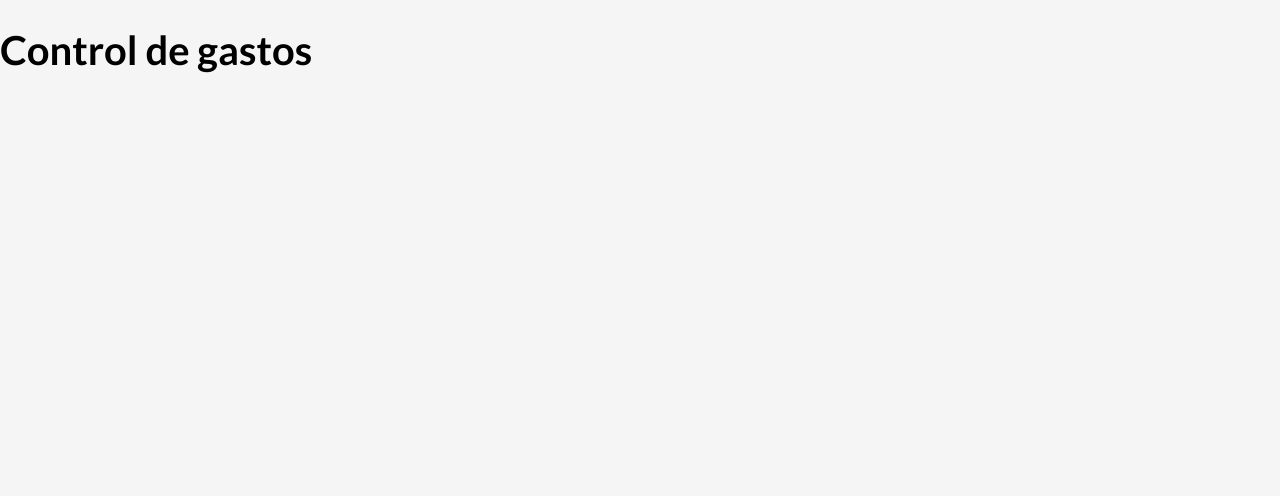
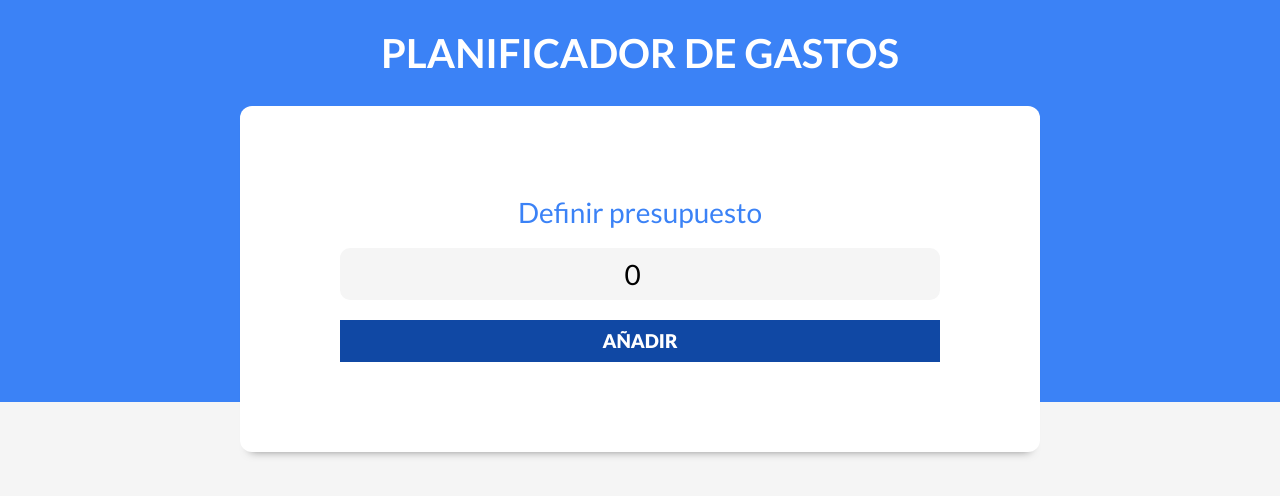
Before and after one commit to alberto120495/control-gastos-react-vite, a React (Vite) app: page / in a window 1280 px wide. Shown: the top 496 px of the page. Built offline with nearby package versions, Linux system fonts and the light colour scheme.

Commit message:
componente nuevo presupuesto completo

```diff
--- a/src/App.jsx
+++ b/src/App.jsx
@@ -1,11 +1,18 @@
 import { useState } from "react";
+import Header from "./components/Header";
 
 function App() {
-  const [count, setCount] = useState(0);
+  const [presupuesto, setPresupuesto] = useState(0);
+  const [isValidPresupuesto, setIsValidPresupuesto] = useState(false);
 
   return (
     <>
-      <h1>Control de gastos</h1>
+      <Header
+        presupuesto={presupuesto}
+        setPresupuesto={setPresupuesto}
+        isValidPresupuesto={isValidPresupuesto}
+        setIsValidPresupuesto={setIsValidPresupuesto}
+      />
     </>
   );
 }
--- /dev/null
+++ b/src/components/Header.jsx
@@ -0,0 +1,27 @@
+import React from "react";
+import NuevoPresupuesto from "./NuevoPresupuesto";
+
+function Header({
+  presupuesto,
+  setPresupuesto,
+  setIsValidPresupuesto,
+  isValidPresupuesto,
+}) {
+  return (
+    <header>
+      <h1>Planificador de Gastos</h1>
+
+      {isValidPresupuesto ? (
+        <p>Control</p>
+      ) : (
+        <NuevoPresupuesto
+          presupuesto={presupuesto}
+          setPresupuesto={setPresupuesto}
+          setIsValidPresupuesto={setIsValidPresupuesto}
+        />
+      )}
+    </header>
+  );
+}
+
+export default Header;
--- /dev/null
+++ b/src/components/Mensaje.jsx
@@ -0,0 +1,5 @@
+function Mensaje({ children, tipo }) {
+  return <div className={`alerta ${tipo}`}>{children}</div>;
+}
+
+export default Mensaje;
--- /dev/null
+++ b/src/components/NuevoPresupuesto.jsx
@@ -0,0 +1,48 @@
+import { useState } from "react";
+import Mensaje from "./Mensaje";
+
+function NuevoPresupuesto({
+  presupuesto,
+  setPresupuesto,
+  setIsValidPresupuesto,
+}) {
+  const [mensaje, setMensaje] = useState("");
+
+  const handlePresupuesto = (e) => {
+    e.preventDefault();
+
+    //?Validar Form
+    if (!presupuesto || presupuesto < 0) {
+      setMensaje("No es un presupuesto valido");
+      return;
+    }
+    setMensaje("");
+    setIsValidPresupuesto(true);
+  };
+
+  return (
+    <div className="contenedor-presupuesto contenedor sombra">
+      <form className="formulario" onSubmit={handlePresupuesto}>
+        <div className="campo">
+          <label htmlFor="presupuesto">Definir presupuesto</label>
+          <input
+            id="presupuesto"
+            className="nuevo-presupuesto"
+            type="number"
+            placeholder="Añade tu presupuesto"
+            value={presupuesto}
+            onChange={(e) => setPresupuesto(Number(e.target.value))}
+          />
+        </div>
+        <input type="submit" value="añadir" />
+        {mensaje && (
+          <Mensaje tipo="error">
+            <p>{mensaje}</p>
+          </Mensaje>
+        )}
+      </form>
+    </div>
+  );
+}
+
+export default NuevoPresupuesto;
--- a/src/index.css
+++ b/src/index.css
@@ -97,6 +97,7 @@ header h1 {
   border: none;
   flex: 1;
   font-size: 1.6rem;
+  outline: none;
 }
 .formulario input[type="submit"] {
   background-color: #1048a4;
```
